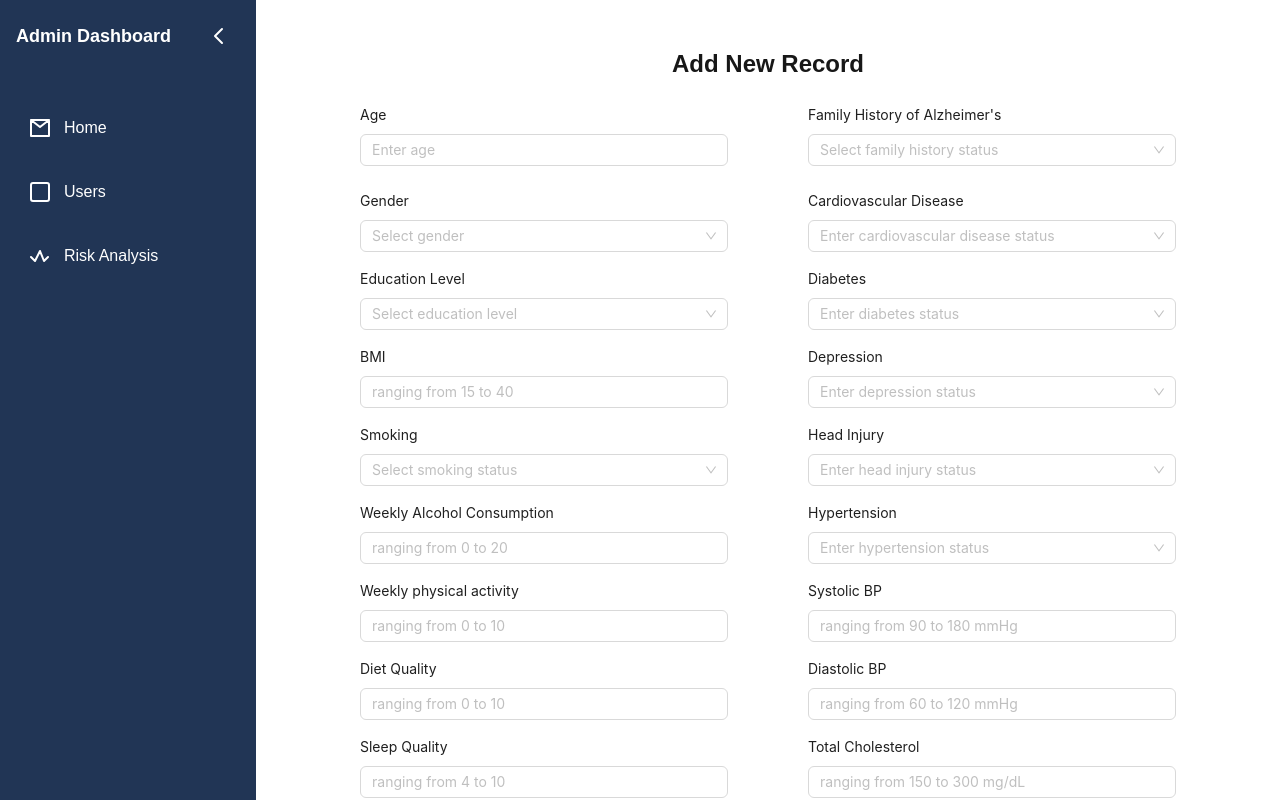
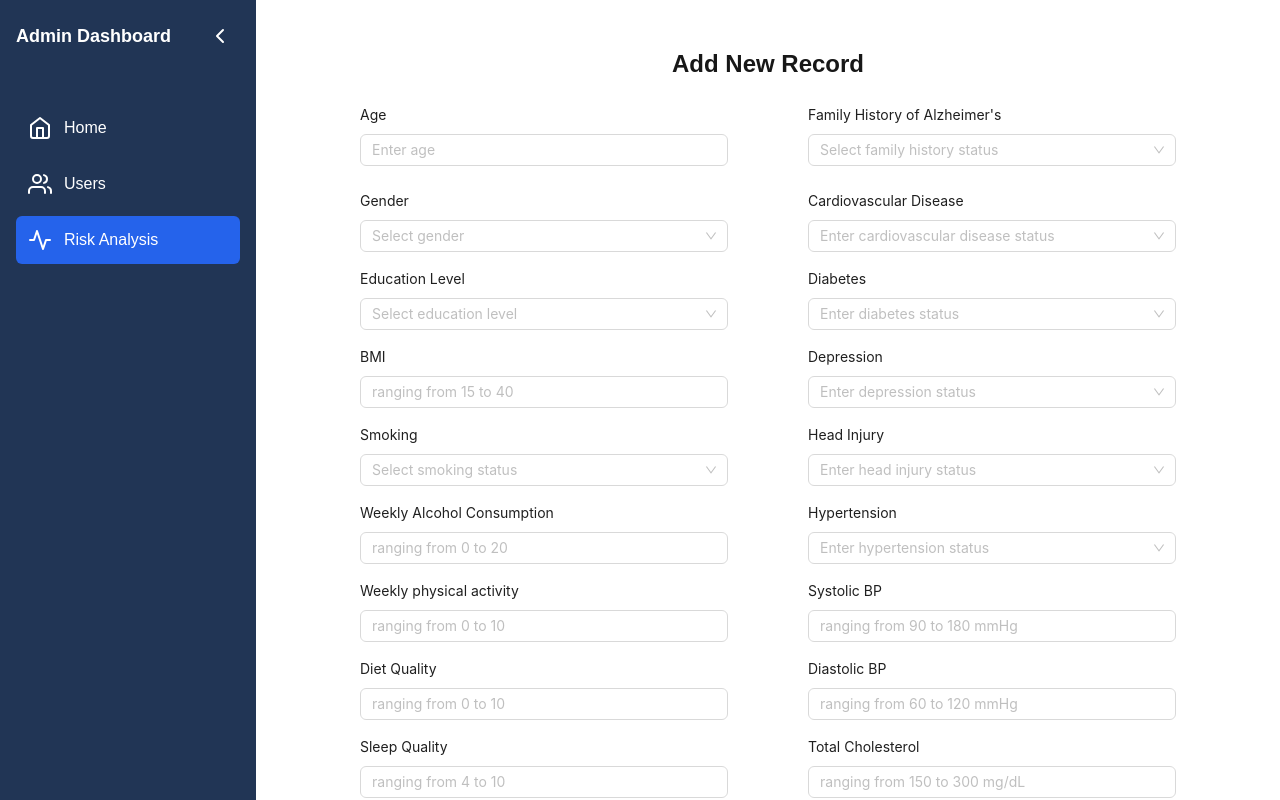
Before and after one commit to kithmina-siriwardana/Alzheimer-Disease-Diagnosis, a Next.js app in the folder frontend/: page /dashboard/risk-analysis/create in a window 1280 px wide. Shown: the top 800 px of the page. Built offline with nearby package versions, Linux system fonts and the light colour scheme.

Commit message:
errors fixed

```diff
--- a/frontend/package.json
+++ b/frontend/package.json
@@ -15,6 +15,7 @@
     "next": "15.1.7",
     "react": "^19.0.0",
     "react-dom": "^19.0.0",
+    "react-icons": "^5.5.0",
     "react-router-dom": "^7.1.5"
   },
   "devDependencies": {
--- a/frontend/src/app/dashboard/layout.tsx
+++ b/frontend/src/app/dashboard/layout.tsx
@@ -6,12 +6,12 @@ export default function DashboardLayout({
   children: React.ReactNode;
 }) {
   return (
-    <div className="flex h-screen">
-      {/* Sidebar */}
+    <div className="flex min-h-screen overflow-hidden">
+      {/* Sidebar (Scrollable) */}
       <Sidebar />
 
-      {/* Main Content */}
-      <main className="flex-1 p-6 transition-all duration-300">{children}</main>
+      {/* Main Content (Scrollable) */}
+      <main className="flex-1 p-6 overflow-auto h-screen">{children}</main>
     </div>
   );
 }
--- a/frontend/src/app/dashboard/page.tsx
+++ b/frontend/src/app/dashboard/page.tsx
@@ -1,3 +1,4 @@
+"use client";
 export default function DashboardHome() {
   return <h1 className="text-2xl">Dashboard Home</h1>;
 }
--- a/frontend/src/app/dashboard/risk-analysis/create/page.tsx
+++ b/frontend/src/app/dashboard/risk-analysis/create/page.tsx
@@ -299,6 +299,7 @@ const RiskAnalysisNewForm = () => {
             Fill Random Data
           </button>
           <button
+            type="button"
             className="bg-transparent text-black border border-primary font-semibold text-base px-6 py-2 rounded mr-4"
             onClick={() => {
               window.history.back();
--- a/frontend/src/components/dashboard/Sidebar.tsx
+++ b/frontend/src/components/dashboard/Sidebar.tsx
@@ -1,139 +1,96 @@
 "use client";
-
 import { useState } from "react";
 import { usePathname } from "next/navigation";
 import Link from "next/link";
+import {
+  FiHome,
+  FiUsers,
+  FiActivity,
+  FiMenu,
+  FiChevronLeft,
+} from "react-icons/fi";
+import { SidebarItemProps } from "@/types/risk-analysis";
 
 export default function Sidebar() {
   const [collapsed, setCollapsed] = useState(false);
-  const pathname = usePathname(); // Get the current route
+  const pathname = usePathname();
+
+  // Toggle sidebar collapse
+  const toggleCollapse = () => setCollapsed(!collapsed);
+
+  // Sidebar items data
+  const sidebarItems = [
+    {
+      href: "/dashboard",
+      icon: <FiHome className="h-6 w-6" />,
+      label: "Home",
+      active: pathname === "/dashboard",
+    },
+    {
+      href: "/dashboard/users",
+      icon: <FiUsers className="h-6 w-6" />,
+      label: "Users",
+      active: pathname.startsWith("/dashboard/users"),
+    },
+    {
+      href: "/dashboard/risk-analysis",
+      icon: <FiActivity className="h-6 w-6" />,
+      label: "Risk Analysis",
+      active: pathname.startsWith("/dashboard/risk-analysis"),
+    },
+  ];
 
   return (
     <div
-      className={`bg-primary text-white transition-all duration-300 ${
+      className={`bg-primary text-white transition-all duration-300 h-screen overflow-y-auto flex flex-col ${
         collapsed ? "w-20" : "w-64"
       }`}
     >
+      {/* Sidebar Header */}
       <div className="flex justify-between items-center p-4">
         {!collapsed && <h2 className="text-lg font-bold">Admin Dashboard</h2>}
         <button
-          onClick={() => setCollapsed(!collapsed)}
-          className="text-white p-2 rounded-md focus:outline-none"
+          onClick={toggleCollapse}
+          className="text-white p-2 rounded-md hover:bg-blue-600 focus:outline-none transition-colors"
         >
           {collapsed ? (
-            <svg
-              xmlns="http://www.w3.org/2000/svg"
-              className="h-6 w-6"
-              fill="none"
-              viewBox="0 0 24 24"
-              stroke="currentColor"
-            >
-              <path
-                strokeLinecap="round"
-                strokeLinejoin="round"
-                strokeWidth="2"
-                d="M4 6h16M4 12h16M4 18h16"
-              />
-            </svg>
+            <FiMenu className="h-6 w-6" />
           ) : (
-            <svg
-              xmlns="http://www.w3.org/2000/svg"
-              className="h-6 w-6"
-              fill="none"
-              viewBox="0 0 24 24"
-              stroke="currentColor"
-            >
-              <path
-                strokeLinecap="round"
-                strokeLinejoin="round"
-                strokeWidth="2"
-                d="M14 5l-7 7 7 7"
-              />
-            </svg>
+            <FiChevronLeft className="h-6 w-6" />
           )}
         </button>
       </div>
 
-      <nav className="mt-8">
-        <ul className="space-y-4 px-4">
-          <li>
-            <Link
-              href="/dashboard"
-              className={`flex items-center space-x-3 p-3 rounded-md ${
-                pathname === "/dashboard" ? "bg-blue-600" : "hover:bg-blue-500"
-              }`}
-            >
-              <svg
-                xmlns="http://www.w3.org/2000/svg"
-                className="h-6 w-6"
-                fill="none"
-                viewBox="0 0 24 24"
-                stroke="currentColor"
-              >
-                <path
-                  strokeLinecap="round"
-                  strokeLinejoin="round"
-                  strokeWidth="2"
-                  d="M3 4v16h18V4H3zm0 0l9 7 9-7"
-                />
-              </svg>
-              {!collapsed && <span>Home</span>}
-            </Link>
-          </li>
-          <li>
-            <Link
-              href="/dashboard/users"
-              className={`flex items-center space-x-3 p-3 rounded-md ${
-                pathname === "/dashboard/users"
-                  ? "bg-blue-600"
-                  : "hover:bg-blue-500"
-              }`}
-            >
-              <svg
-                xmlns="http://www.w3.org/2000/svg"
-                className="h-6 w-6"
-                fill="none"
-                viewBox="0 0 24 24"
-                stroke="currentColor"
-              >
-                <path
-                  strokeLinecap="round"
-                  strokeLinejoin="round"
-                  strokeWidth="2"
-                  d="M5 3h14a2 2 0 012 2v14a2 2 0 01-2 2H5a2 2 0 01-2-2V5a2 2 0 012-2z"
-                />
-              </svg>
-              {!collapsed && <span>Users</span>}
-            </Link>
-          </li>
-          <li>
-            <Link
-              href="/dashboard/risk-analysis"
-              className={`flex items-center space-x-3 p-3 rounded-md ${
-                pathname === "/dashboard/risk-analysis"
-                  ? "bg-blue-600"
-                  : "hover:bg-blue-500"
-              }`}
-            >
-              <svg
-                xmlns="http://www.w3.org/2000/svg"
-                className="h-6 w-6"
-                fill="none"
-                viewBox="0 0 24 24"
-                stroke="currentColor"
-              >
-                <path
-                  strokeLinecap="round"
-                  strokeLinejoin="round"
-                  strokeWidth="2"
-                  d="M3 13l4 4L12 7l4 10 4-4"
-                />
-              </svg>
-              {!collapsed && <span>Risk Analysis</span>}
-            </Link>
-          </li>
+      {/* Sidebar Navigation */}
+      <nav className="mt-8 flex-1 overflow-y-auto">
+        <ul className="space-y-2 px-4">
+          {sidebarItems.map((item) => (
+            <SidebarItem key={item.href} {...item} collapsed={collapsed} />
+          ))}
         </ul>
       </nav>
     </div>
   );
 }
+
+function SidebarItem({
+  href,
+  icon,
+  label,
+  active,
+  collapsed,
+}: SidebarItemProps) {
+  return (
+    <li>
+      <Link
+        href={href}
+        className={`flex items-center space-x-3 p-3 rounded-md transition-colors ${
+          active ? "bg-blue-600" : "hover:bg-blue-500"
+        }`}
+      >
+        {icon}
+        {!collapsed && <span>{label}</span>}
+      </Link>
+    </li>
+  );
+}
--- a/frontend/src/components/dashboard/risk-analysis/RiskAnalysisModal.tsx
+++ b/frontend/src/components/dashboard/risk-analysis/RiskAnalysisModal.tsx
@@ -1,3 +1,4 @@
+"use client";
 import { RecordDetailsModalProps } from "@/types/risk-analysis";
 import { Modal } from "antd";
 
```
Also changed, not shown: frontend/src/types/risk-analysis.ts (+8 -3 lines), 1 other file (tests, documents, lock files or other folders).
